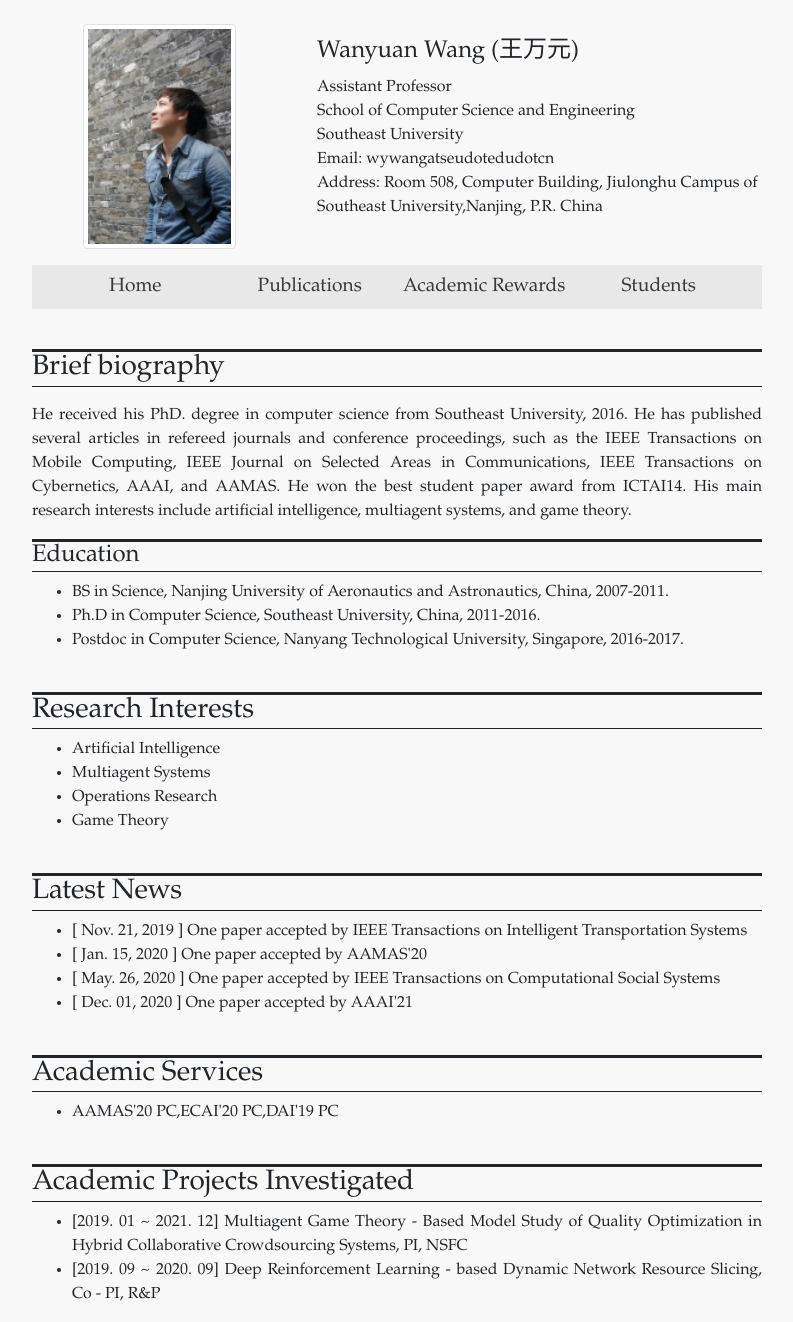
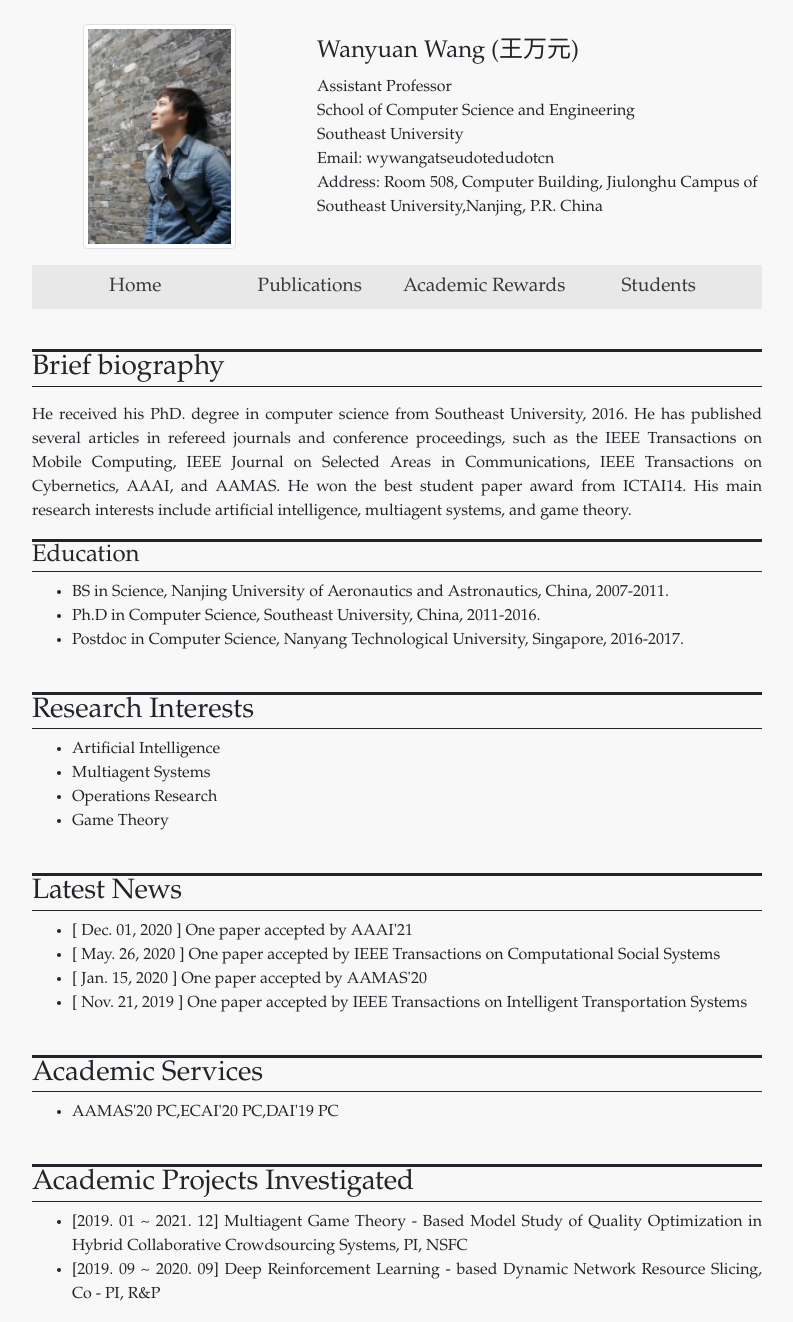
Before and after one commit to wanyuanwang/wanyuanwang.github.io, a Jekyll site: the page built from index.html, in a window 1280 px wide. Shown: the whole page, without its empty margins (243-1036 px from the left). Built offline with Jekyll 4.4.1, drawn with Linux system fonts in a browser that asks for light colours.

Commit message:
Update news.yml

```diff
--- a/_data/news.yml
+++ b/_data/news.yml
@@ -1,8 +1,8 @@
+- date: Dec. 01, 2020
+  news: One paper accepted by AAAI'21
+- date: May. 26, 2020
+  news: One paper accepted by IEEE Transactions on Computational Social Systems
+- date: Jan. 15, 2020
+  news: One paper accepted by AAMAS'20
 - date: Nov. 21, 2019
   news: One paper accepted by IEEE Transactions on Intelligent Transportation Systems
-- date: Jan. 15, 2020
-  news: One paper accepted by AAMAS'20
-- date: May. 26, 2020
-  news: One paper accepted by IEEE Transactions on Computational Social Systems
-- date: Dec. 01, 2020
-  news: One paper accepted by AAAI'21
```
